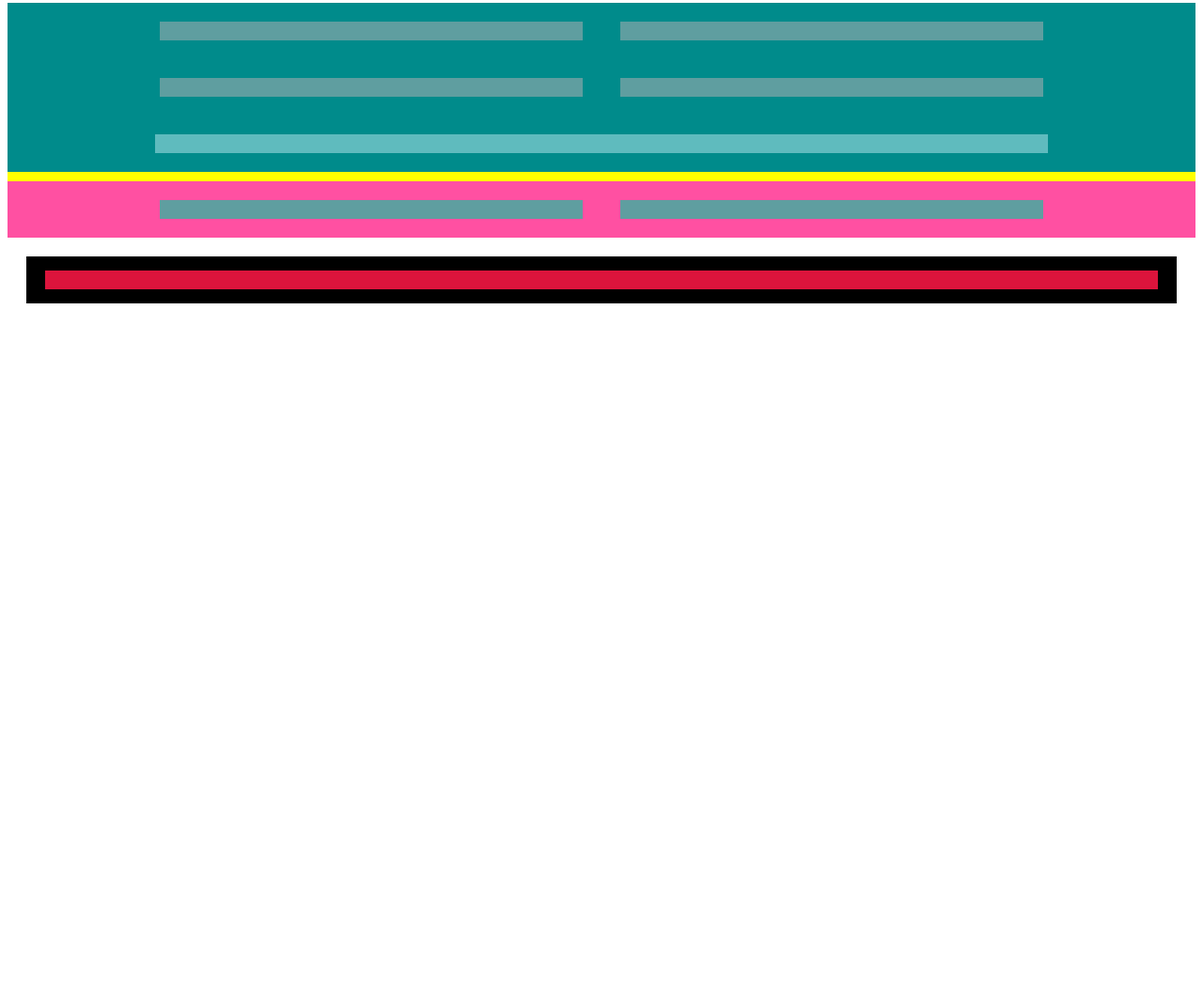
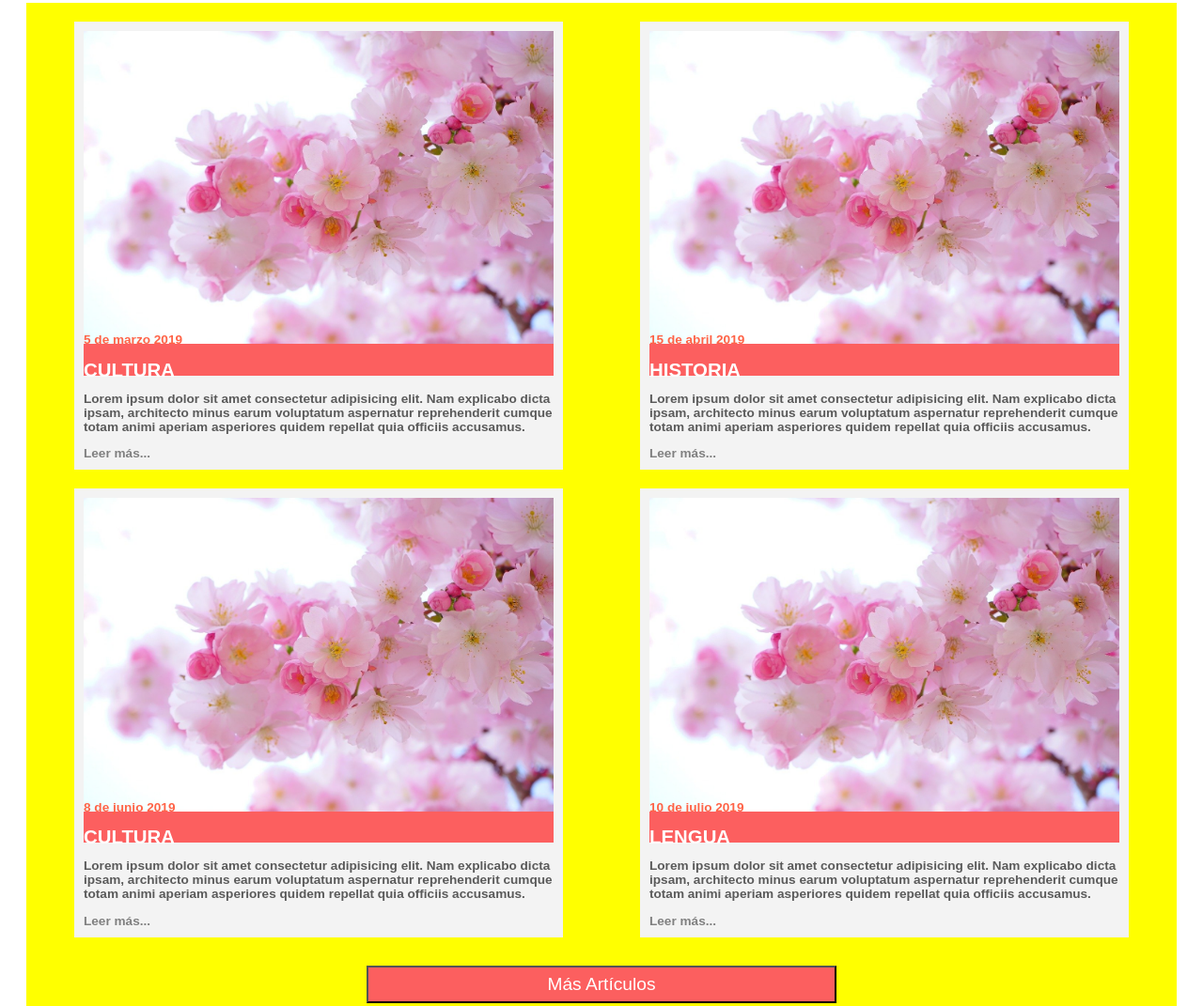
Before and after one commit to ClaraAT/layout, a plain HTML site: page index.html in a window 1280 px wide. Shown: the part 437-1508 px from the top of the page at 94% size. Before the commit the page ends 800 px from the top, so only its background shows below. Drawn offline with Linux system fonts and the light colour scheme.

Commit message:
Nivell 2 Exercici 5

```diff
--- a/css/styles.css
+++ b/css/styles.css
@@ -72,41 +72,73 @@ header a:hover{
     font-size: 2.6em;
 }
 
-}
 /*MAIN*/
 main{
-    background-color: black;
+    background-color: rgba(179, 179, 179, 0.61);
     margin:20px;
-    padding: 20px;
+    padding: 10px;
     display: flex;
+    justify-content: center
 }
-article{
-    background-color: darkcyan;
+.articles{
     display: flex;
     flex-flow: row wrap;
-    justify-content: center;
+    justify-content: space-around;
 }
 
-main p{
-    display: flex;
-    background-color: cadetblue;
-    height: 20px;
-    width: 450px;
-    margin: 20px;
+article{
+    background-color: rgb(243, 243, 243);
+    width:500px;
+    font-size: 0.85em;
+    font-weight: bold;
+    color: rgb(90, 90, 90);
+    margin: 10px;
+    padding:10px;
 }
-.article-footer{
-    background-color: rgb(95, 187, 190);
-    height: 20px;
-    margin: 20px;
-    width: 950px;
+img{
+    width: 500px;
+    display: block;
+    margin: auto;
+
+}
+.fecha{
+    margin-top: -12px;
+    color: tomato;
+}
+h2{
+    background-color: rgb(252, 95, 95);
+    color: white;
+    height: 17px;
+    padding-top: 20px;
+    margin-top: -20px;
+}
+article a{
+    color: gray;
+    text-decoration: none;
+}
+
+button{
+    color: white;
+    font-size: 1.2em;
+    background-color:  rgb(252, 95, 95);
+    width: 500px;
+    height: 40px;
+    margin-top: 20px;
+    text-decoration: none;
+    cursor: pointer;
 }
 aside{
     background-color: rgb(255, 80, 162);
-    margin-left: 10px;
-    display: flex;
-    flex-flow: row wrap;
-    justify-content:center;
     padding-bottom: 60px;
+    margin-top: 10px;
+    width: 70%;
+}
+aside p {
+    display: block;
+    margin: 20px auto;
+    background-color: gray;
+    height: 20px;
+    width: 80%;
 }
 footer{
     background-color: black;
@@ -131,9 +163,8 @@ footer p{
         background-color: yellow;
     }
     aside{
-        margin-left: 0px;
-        margin-top: 10px;
-        padding-bottom: 0px;
+        margin: 10px auto;
+        padding-top: 10px;
     }
 
 }
--- a/index.html
+++ b/index.html
@@ -29,19 +29,43 @@
 
 </header>
 <main>
-    <article>
+    <div class="articles">
+        <article>
+          <img src="/images/flowers.jpg" alt="flores de cerezo">
+          <p class="fecha">5 de marzo 2019</p>
+          <h2>CULTURA</h2>
+          <p>Lorem ipsum dolor sit amet consectetur adipisicing elit. Nam explicabo dicta ipsam, architecto minus earum voluptatum aspernatur reprehenderit cumque totam animi aperiam asperiores quidem repellat quia officiis accusamus.</p>
+          <a href="#">Leer más...</a>
+      </article>
+      <article>
+         <img src="/images/flowers.jpg" alt="flores de cerezo">
+         <p class="fecha">15 de abril 2019</p>
+         <h2>HISTORIA</h2>
+         <p>Lorem ipsum dolor sit amet consectetur adipisicing elit. Nam explicabo dicta ipsam, architecto minus earum voluptatum aspernatur reprehenderit cumque totam animi aperiam asperiores quidem repellat quia officiis accusamus.</p>
+         <a href="#">Leer más...</a>
+      </article>
+      <article>
+         <img src="/images/flowers.jpg" alt="flores de cerezo">
+         <p class="fecha">8 de junio 2019</p>
+        <h2>CULTURA</h2>
+         <p>Lorem ipsum dolor sit amet consectetur adipisicing elit. Nam explicabo dicta ipsam, architecto minus earum voluptatum aspernatur reprehenderit cumque totam animi aperiam asperiores quidem repellat quia officiis accusamus.</p>
+         <a href="#">Leer más...</a>
+     </article>
+     <article>
+          <img src="/images/flowers.jpg" alt="flores de cerezo">
+          <p class="fecha">10 de julio 2019 </p>
+          <h2>LENGUA</h2>
+          <p>Lorem ipsum dolor sit amet consectetur adipisicing elit. Nam explicabo dicta ipsam, architecto minus earum voluptatum aspernatur reprehenderit cumque totam animi aperiam asperiores quidem repellat quia officiis accusamus.</p>
+         <a href="#">Leer más...</a>
+     </article>
 
-          <p></p>
-          <p></p>
-          <p></p>
-          <p></p>
+        <button>Más Artículos</button>
 
     </div>
 
 
-        <div class="article-footer"></div>
 
-    </article>
+
     <aside>
         <p></p>
         <p></p>
```
Also changed, not shown: images/flowers.jpg (added).
